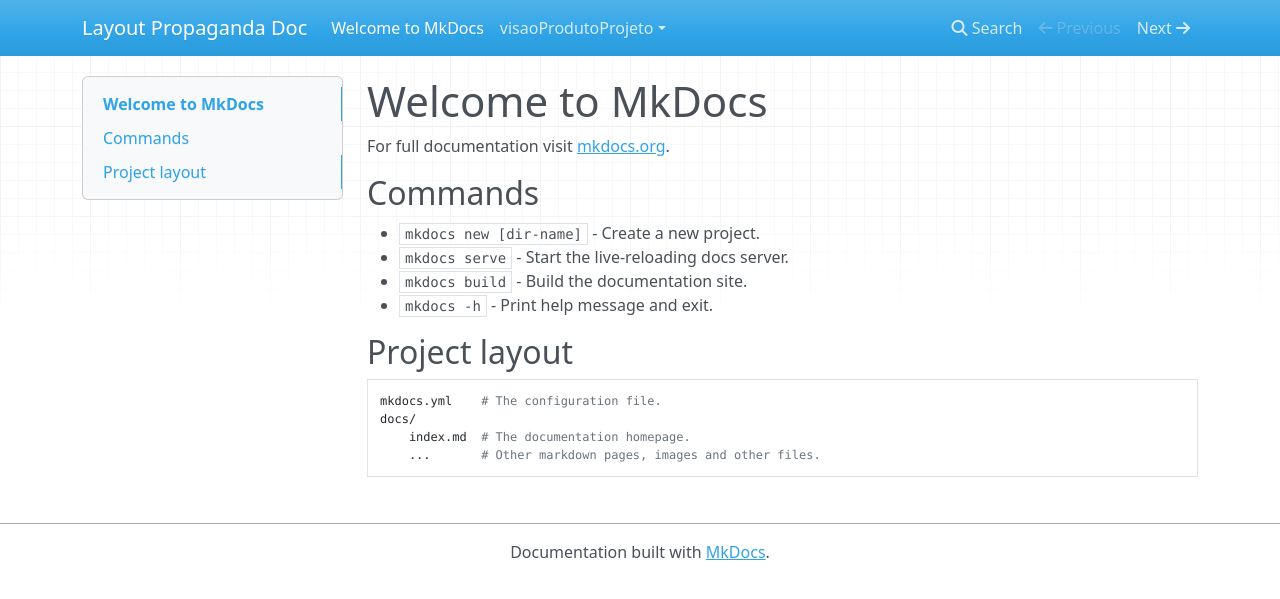
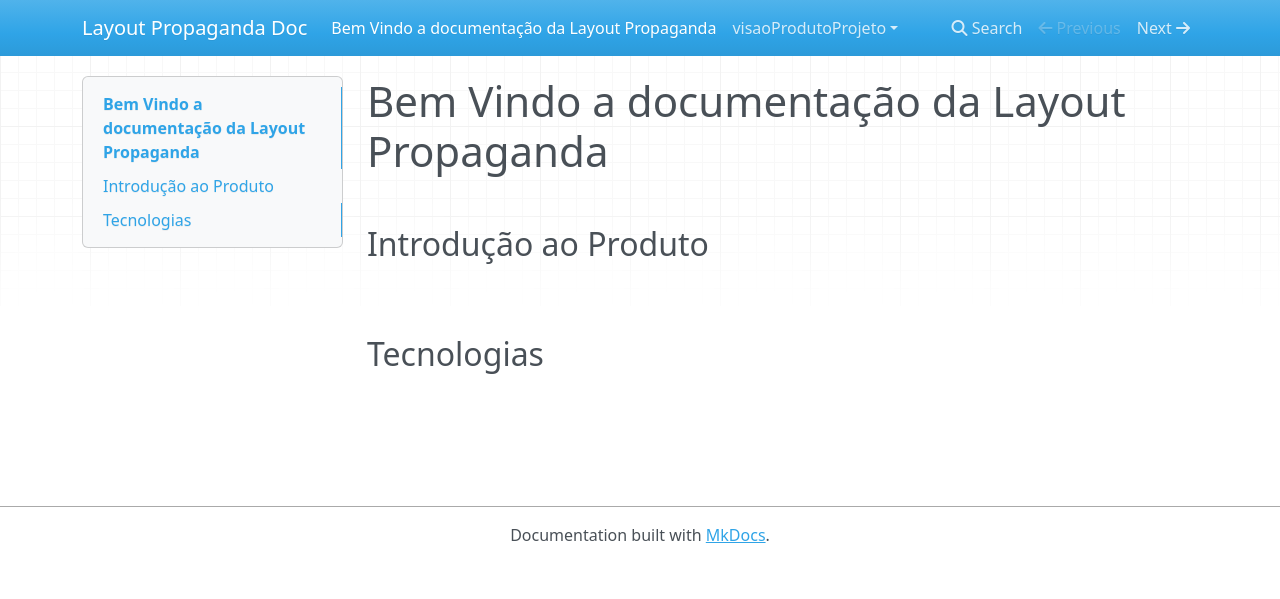
Before and after one commit to mdsreq-fga-unb/2023.2-LayoutPropaganda, an MkDocs documentation site: the page built from docs/index.md, in a window 1280 px wide. Shown: the top 599 px of the page. Built offline with MkDocs 1.6.1, drawn with Linux system fonts in a browser that asks for light colours; nearby versions of some CDN libraries.

Commit message:
feat(mkdocs): change template

```diff
--- a/docs/index.md
+++ b/docs/index.md
@@ -1,17 +1,8 @@
-# Welcome to MkDocs
+# Bem Vindo a documentação da Layout Propaganda
+</br>
 
-For full documentation visit [mkdocs.org](https://www.mkdocs.org).
+## Introdução ao Produto
+</br>
+</br>
 
-## Commands
-
-* `mkdocs new [dir-name]` - Create a new project.
-* `mkdocs serve` - Start the live-reloading docs server.
-* `mkdocs build` - Build the documentation site.
-* `mkdocs -h` - Print help message and exit.
-
-## Project layout
-
-    mkdocs.yml    # The configuration file.
-    docs/
-        index.md  # The documentation homepage.
-        ...       # Other markdown pages, images and other files.
+## Tecnologias
```
Also changed, not shown: docs/visaoProdutoProjeto/visaoProjeto.md (line endings or trailing spaces).
